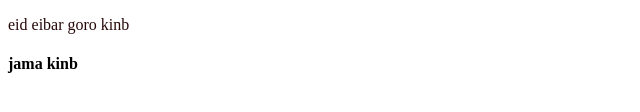
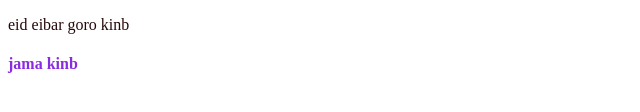
Before and after one commit to Saifulislamripon/my-second-repo, a plain HTML site: page index.html in a window 1280 px wide. Shown: the part 152-264 px from the top of the page, 0-640 px from the left. Drawn offline with Linux system fonts and the light colour scheme.

Commit message:
style ass

```diff
--- a/style.css
+++ b/style.css
@@ -1,3 +1,6 @@
 p{
     color:rgb(39, 8, 8);
 }
+h4{
+    color:blueviolet;
+}
```
